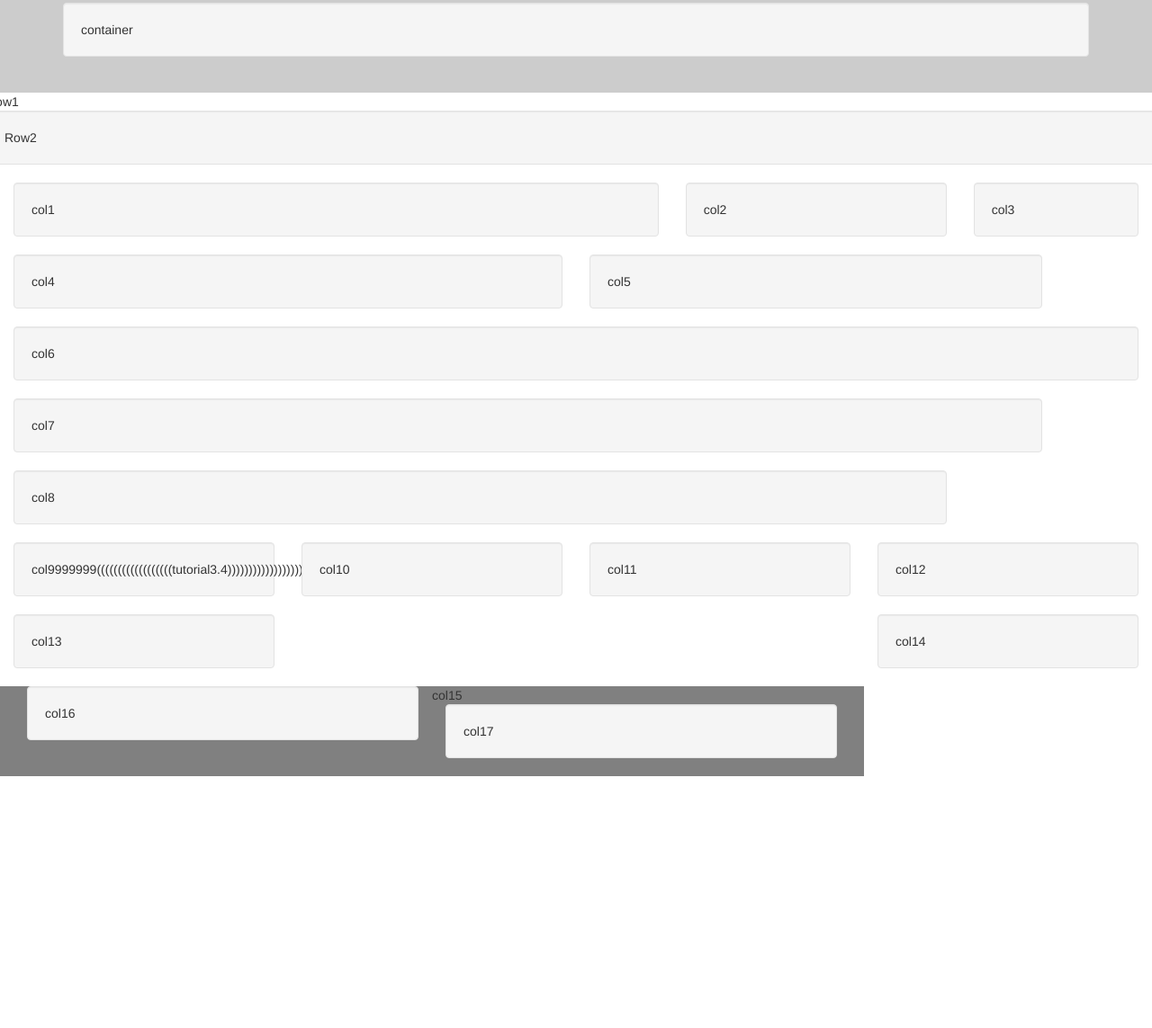
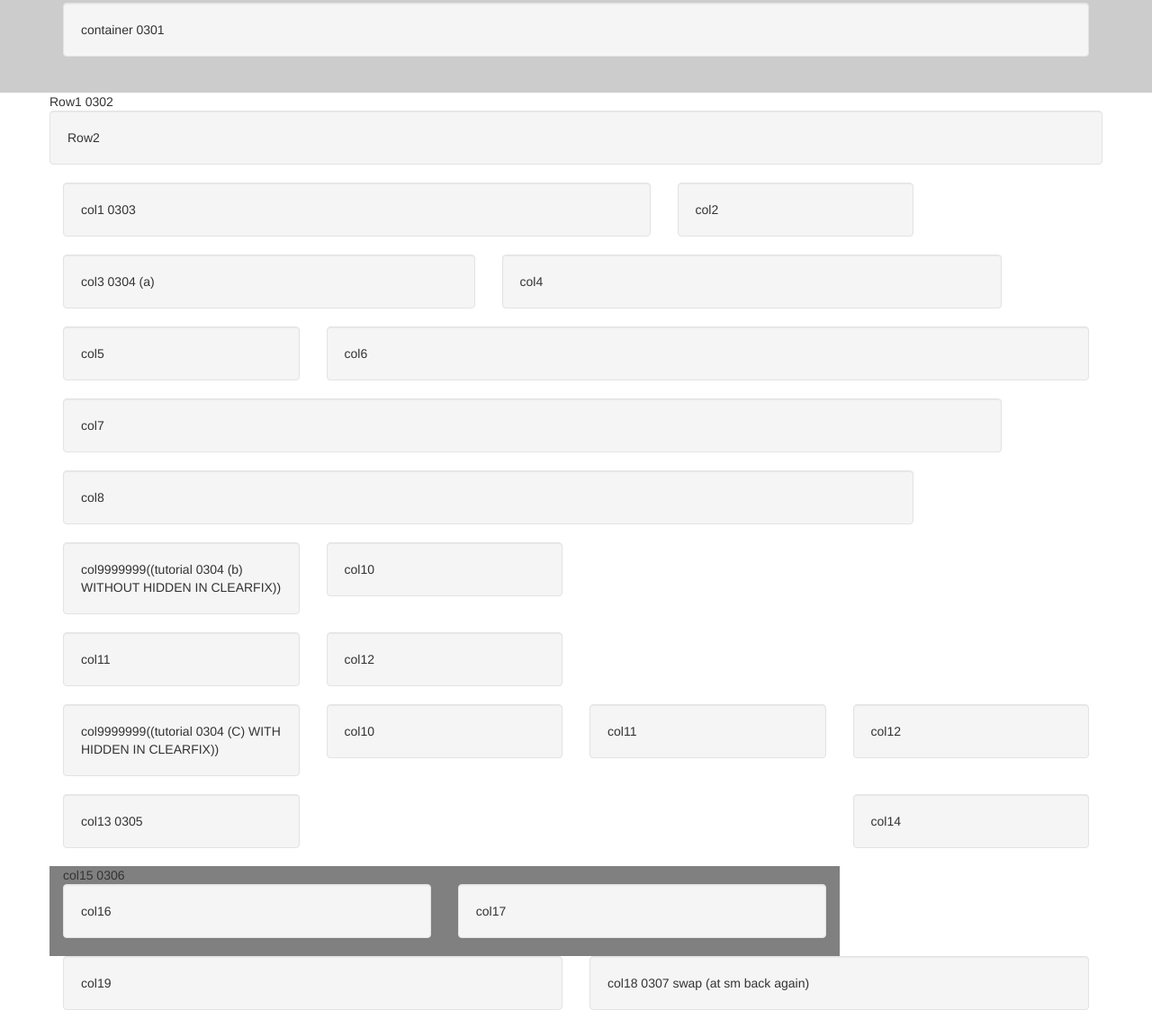
Before and after one commit to lakshmipriya04/testing, a plain HTML site: page 0301.html in a window 1280 px wide. Shown: the part 17-1160 px from the top of the page at 90% size. Before the commit the page ends 880 px from the top, so only its background shows below. Drawn offline with nearby package versions, Linux system fonts and the light colour scheme.

Commit message:
bootstrap

```diff
--- a/0301.html
+++ b/0301.html
@@ -29,28 +29,67 @@
   <body>
       <div class="grey">
            <div class="container">
-              <div class="well">container</div>
+              <div class="well">container 0301</div>
            </div>
       </div>
-      <div class="row">Row1</div>
+
+      <div class="container">
+      <div class="row">Row1 0302</div>
       <div class="row"><div class="well">Row2</div></div>
-      <div class="col-lg-7"><div class="well">col1</div></div>
+      </div>
+
+      <div class="container">
+      <div class="row">
+      <div class="col-lg-7"><div class="well">col1 0303</div></div>
       <div class="col-lg-3"><div class="well">col2</div></div>
-      <div class="col-md-2"><div class="well">col3</div></div>
+      </div></div>
+
+      <div class="container">
+      <div class="row">
+      <div class="col-md-5"><div class="well">col3 0304 (a)</div></div>
       <div class="col-md-6"><div class="well">col4</div></div>
-      <div class="col-sm-5"><div class="well">col5</div></div>
-      <div class="col-sm-12"><div class="well">col6</div></div>
+      <div class="col-sm-3"><div class="well">col5</div></div>
+      <div class="col-sm-9"><div class="well">col6</div></div>
       <div class="col-xs-11"><div class="well">col7</div></div>
       <div class="col-xs-10"><div class="well">col8</div></div>
-      <div class="col-xs-6 col-md-3"><div class="well">col9999999((((((((((((((((((tutorial3.4)))))))))))))))))))))))))</div></div>
+      </div></div>
+      <div class="container">
+      <div class="row">
+      <div class="col-xs-6 col-md-3"><div class="well">col9999999((tutorial 0304 (b) WITHOUT HIDDEN IN CLEARFIX))</div></div>
+      <div class="col-xs-6 col-md-3"><div class="well">col10</div></div>
+      <div class="clearfix"></div>
+      <div class="col-xs-6 col-md-3"><div class="well">col11</div></div>
+      <div class="col-xs-6 col-md-3"><div class="well">col12</div></div>
+      </div></div>
+      <div class="container">
+      <div class="row">
+      <div class="col-xs-6 col-md-3"><div class="well">col9999999((tutorial 0304 (C) WITH HIDDEN IN CLEARFIX))</div></div>
       <div class="col-xs-6 col-md-3"><div class="well">col10</div></div>
       <div class="clearfix hidden-md hidden-lg"></div>
       <div class="col-xs-6 col-md-3"><div class="well">col11</div></div>
       <div class="col-xs-6 col-md-3"><div class="well">col12</div></div>
-      <div class="col-xs-3"><div class="well">col13</div></div>
+      </div></div>
+
+      <div class="container">
+      <div class="row">
+      <div class="col-xs-3"><div class="well">col13 0305</div></div>
       <div class="col-xs-3 col-xs-offset-6"><div class="well">col14</div></div>
-      <div class="col-md-9">col15 <div class="col-md-6"><div class="well">col16</div></div>
-      <div class="col-md-6"><div class="well">col17</div></div></div>
+      </div></div>
+
+      <div class="container">
+      <div class="row">
+      <div class="col-md-9">col15 0306
+      <div class="row">
+      <div class="col-md-6"><div class="well">col16</div></div>
+      <div class="col-md-6"><div class="well">col17</div></div></div></div>
+      </div></div>
+
+      <div class="container">
+      <div class="row">
+      <div class="col-md-6 col-sm-push-6"><div class="well">col18 0307 swap (at sm back again)</div></div>
+      <div class="col-md-6 col-sm-pull-6"><div class="well">col19</div></div>
+      </div></div>
+
  <!-- jQuery (necessary for Bootstrap's JavaScript plugins) -->
     <script src="https://ajax.googleapis.com/ajax/libs/jquery/1.12.4/jquery.min.js"></script>
     <!-- Include all compiled plugins (below), or include individual files as needed -->
```
